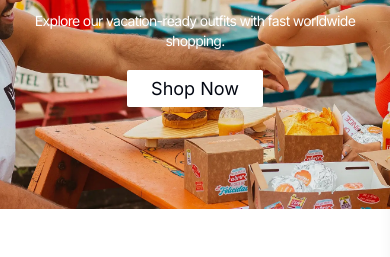
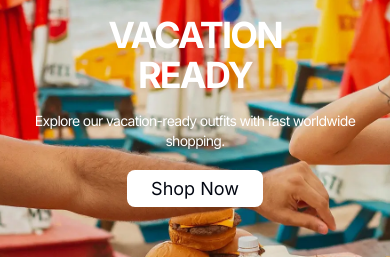
Before and after one commit to Jayant9917/E-comm, a React (Vite) app in the folder frontend/: page / in a window 390 px wide. Shown: the part 300-557 px from the top of the page. Built offline with nearby package versions, Linux system fonts and the light colour scheme; grey boxes are pictures that could not be loaded.

Commit message:
styling issue fixed

```diff
--- a/frontend/src/components/Layout/Hero.jsx
+++ b/frontend/src/components/Layout/Hero.jsx
@@ -7,7 +7,7 @@ const Hero = () => {
       <img
         src={heroImg}
         alt="Rabbit Hero"
-        className="w-full h-[400px] md:h-[600px] lg:h-[750px] object-cover"
+        className="w-full h-[600px] md:h-[600px] lg:h-[750px] object-cover"
       />
       <div className="absolute inset-0 bg-black bg-opacity-5 flex items-center justify-center">
         <div className="text-center text-white p-6">
@@ -17,7 +17,7 @@ const Hero = () => {
           <p className="text-sm tracking-tighter md:text-lg mb-6">
             Explore our vacation-ready outfits with fast worldwide shopping.
           </p>
-          <Link to="#" className="bg-white text-gray-950 px-6 py-2 rounded-sm text-lg">
+          <Link to="#" className="bg-white text-gray-950 px-6 py-2 rounded-lg text-lg">
           Shop Now
           </Link>
         </div>
```
